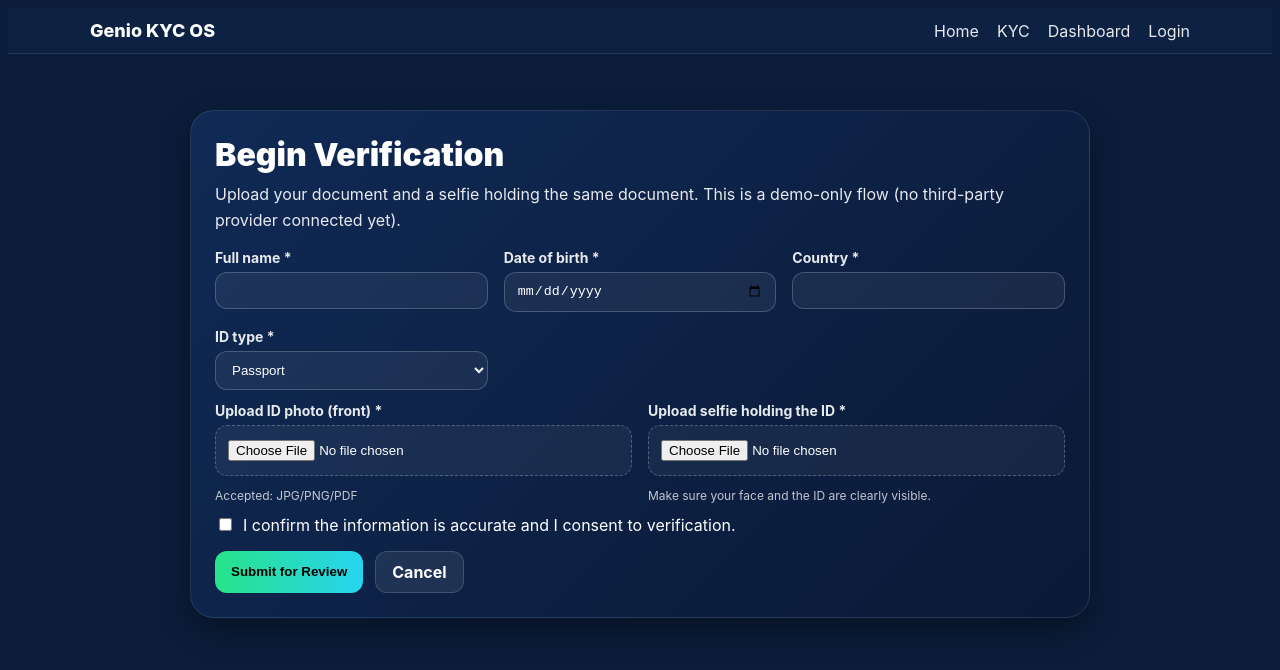
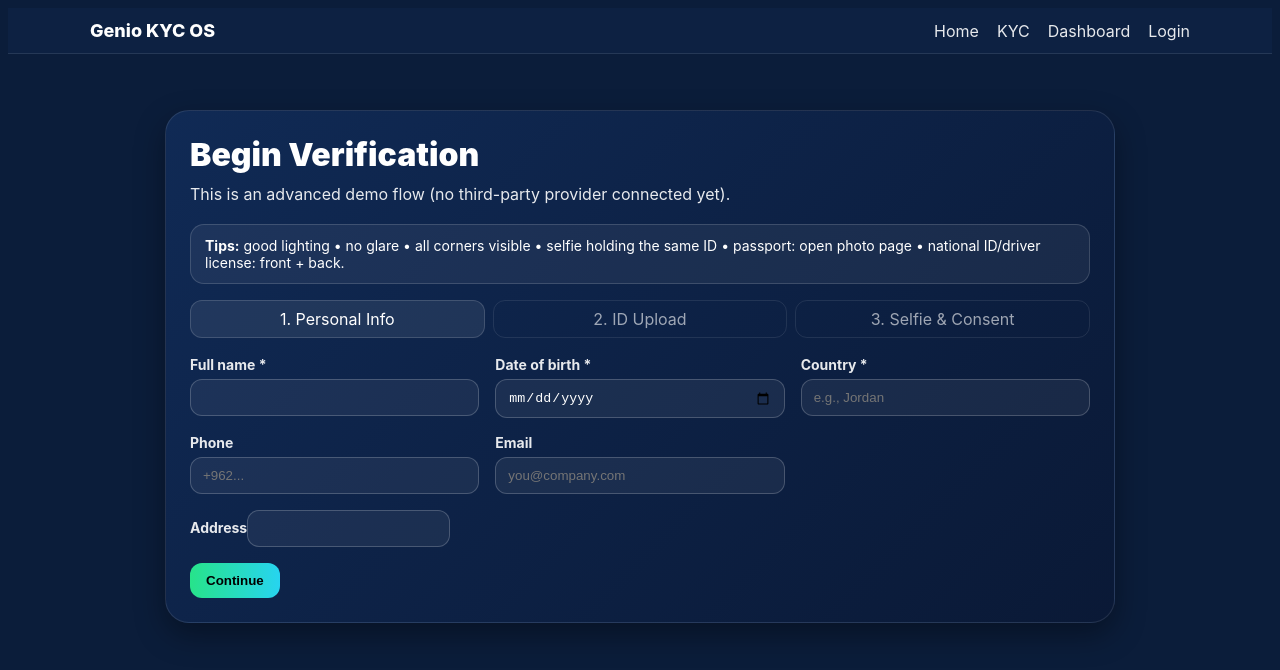
Before and after one commit to genio-ai/genio-os, a Next.js app: page /kyc in a window 1280 px wide. Shown: the top 670 px of the page. Built offline with nearby package versions, Linux system fonts and the light colour scheme.

Commit message:
Update kyc.js

```diff
--- a/pages/kyc.js
+++ b/pages/kyc.js
@@ -1,82 +1,148 @@
-// pages/kyc.js  (pure CSS-in-JS MVP)
+// pages/kyc.js  — Genio KYC OS (advanced demo)
 import Head from "next/head";
 import Link from "next/link";
-import { useState } from "react";
+import { useMemo, useState } from "react";
 
 const ui = {
   page:{minHeight:"100vh",background:"#0B1D3A",color:"#fff",fontFamily:"-apple-system, Segoe UI, Roboto, Arial, sans-serif"},
-  wrap:{maxWidth:900,margin:"0 auto",padding:"56px 16px"},
+  header:{position:"sticky",top:0,zIndex:50,background:"rgba(14,35,68,0.9)",backdropFilter:"blur(6px)",borderBottom:"1px solid rgba(255,255,255,0.1)"},
+  nav:{maxWidth:1100,margin:"0 auto",padding:"12px 16px",display:"flex",justifyContent:"space-between",alignItems:"center"},
+  brand:{fontWeight:800,fontSize:18},
+  navUl:{display:"flex",gap:18,listStyle:"none",margin:0,padding:0},
+  link:{color:"rgba(255,255,255,0.9)",textDecoration:"none"},
+  wrap:{maxWidth:950,margin:"0 auto",padding:"56px 16px"},
   card:{border:"1px solid rgba(255,255,255,0.1)",background:"linear-gradient(135deg,#102A55,#0A1936)",borderRadius:24,padding:24,boxShadow:"0 12px 30px rgba(0,0,0,0.35)"},
   h1:{fontSize:32,fontWeight:900,margin:"0 0 8px"},
   p:{opacity:.9,lineHeight:1.6,margin:"0 0 16px"},
+  tips:{borderRadius:14,padding:"12px 14px",background:"rgba(255,255,255,0.06)",border:"1px solid rgba(255,255,255,0.15)",fontSize:14,marginBottom:16},
+  steps:{display:"grid",gridTemplateColumns:"repeat(3,1fr)",gap:8,margin:"6px 0 18px"},
+  step:{textAlign:"center",padding:"8px 10px",borderRadius:12,border:"1px solid rgba(255,255,255,0.15)",opacity:.6},
+  stepAct:{opacity:1,background:"rgba(255,255,255,0.08)"},
   grid:{display:"grid",gridTemplateColumns:"repeat(auto-fit,minmax(240px,1fr))",gap:16,marginTop:12},
   field:{display:"flex",flexDirection:"column",gap:6},
   label:{fontWeight:700,fontSize:14,opacity:.9},
   input:{borderRadius:12,border:"1px solid rgba(255,255,255,0.2)",background:"rgba(255,255,255,0.06)",color:"#fff",padding:"10px 12px",outline:"none"},
   file:{borderRadius:12,border:"1px dashed rgba(255,255,255,0.25)",background:"rgba(255,255,255,0.05)",color:"#fff",padding:"14px 12px"},
+  note:{fontSize:12,opacity:.72,marginTop:4},
   row:{display:"flex",gap:12,flexWrap:"wrap",marginTop:16},
-  btnPrimary:{borderRadius:12,padding:"10px 16px",fontWeight:700,color:"#000",background:"linear-gradient(90deg,#27E38A,#27D4F0)",textDecoration:"none",border:"none",cursor:"pointer"},
-  btnGhost:{borderRadius:12,padding:"10px 16px",fontWeight:700,border:"1px solid rgba(255,255,255,0.15)",background:"rgba(255,255,255,0.08)",textDecoration:"none",color:"#fff"},
-  note:{fontSize:12,opacity:.75,marginTop:6},
-  ok:{marginTop:16,padding:"12px 14px",borderRadius:12,background:"rgba(39,227,138,0.15)",border:"1px solid rgba(39,227,138,0.35)"},
-  err:{marginTop:16,padding:"12px 14px",borderRadius:12,background:"rgba(227,55,55,0.15)",border:"1px solid rgba(227,55,55,0.35)"},
-  header:{position:"sticky",top:0,zIndex:50,background:"rgba(14,35,68,0.9)",backdropFilter:"blur(6px)",borderBottom:"1px solid rgba(255,255,255,0.1)"},
-  nav:{maxWidth:1100,margin:"0 auto",padding:"12px 16px",display:"flex",justifyContent:"space-between",alignItems:"center"},
-  brand:{fontWeight:800,fontSize:18},
-  navUl:{display:"flex",gap:18,listStyle:"none",margin:0,padding:0},
-  link:{color:"rgba(255,255,255,0.9)",textDecoration:"none"},
+  btnPri:{borderRadius:12,padding:"10px 16px",fontWeight:700,color:"#000",background:"linear-gradient(90deg,#27E38A,#27D4F0)",border:"none",cursor:"pointer"},
+  btn:{borderRadius:12,padding:"10px 16px",fontWeight:700,border:"1px solid rgba(255,255,255,0.15)",background:"rgba(255,255,255,0.08)",color:"#fff",cursor:"pointer"},
+  err:{marginTop:10,padding:"10px 12px",borderRadius:12,background:"rgba(227,55,55,0.15)",border:"1px solid rgba(227,55,55,0.35)"},
+  ok:{marginTop:10,padding:"10px 12px",borderRadius:12,background:"rgba(39,227,138,0.15)",border:"1px solid rgba(39,227,138,0.35)"},
+  preview:{marginTop:8,display:"flex",gap:10,flexWrap:"wrap"},
+  img:{width:120,height:80,objectFit:"cover",borderRadius:10,border:"1px solid rgba(255,255,255,0.2)"},
 };
 
+const MAX_SIZE = 8 * 1024 * 1024; // 8MB
+
 export default function KYC(){
+  const [step,setStep] = useState(1);
+
+  // بيانات المستخدم
   const [form,setForm] = useState({
-    fullName:"", dob:"", country:"", idType:"passport", address:"",
-    consent:false
+    fullName:"", dob:"", country:"",
+    phone:"", email:"", address:"",
+    idType:"passport", consent:false
   });
-  const [idFile,setIdFile] = useState(null);
-  const [selfieFile,setSelfieFile] = useState(null);
-  const [status,setStatus] = useState({ok:false,msg:""});
 
-  const onChange = (e)=> setForm({...form,[e.target.name]:
-    e.target.type==="checkbox"? e.target.checked : e.target.value });
+  // ملفات
+  const [idFront,setIdFront]   = useState(null);   // لكل الأنواع
+  const [idBack,setIdBack]     = useState(null);   // للهوية الوطنية/رخصة
+  const [selfie,setSelfie]     = useState(null);   // سيلفي حامل الهوية
 
-  const handleSubmit = async (e)=>{
+  // رسائل النظام
+  const [msg,setMsg] = useState({ok:false, text:""});
+
+  // معاينة
+  const preview = useMemo(()=>({
+    idFront: idFront ? URL.createObjectURL(idFront) : "",
+    idBack : idBack  ? URL.createObjectURL(idBack)  : "",
+    selfie : selfie  ? URL.createObjectURL(selfie)  : "",
+  }),[idFront,idBack,selfie]);
+
+  const onChange = (e)=>{
+    const {name,value,type,checked} = e.target;
+    setForm(prev=>({...prev,[name]: type==="checkbox"? checked : value}));
+  };
+
+  const checkFile = (f, acceptImageOnly=false)=>{
+    if(!f) return "Missing file";
+    if(f.size > MAX_SIZE) return "File too large (max 8MB)";
+    if(acceptImageOnly && !f.type.startsWith("image/")) return "Image required";
+    return "";
+  };
+
+  // تحقق لكل خطوة
+  const validateStep = ()=>{
+    if(step===1){
+      if(!form.fullName || !form.dob || !form.country) return "Name, date of birth and country are required";
+      if(form.email && !/^\S+@\S+\.\S+$/.test(form.email)) return "Invalid email format";
+      if(form.phone && !/^\+?[0-9\-() ]{7,}$/.test(form.phone)) return "Invalid phone number";
+      return "";
+    }
+    if(step===2){
+      const e1 = checkFile(idFront,false);
+      if(e1) return "ID (front) is required";
+      if(form.idType!=="passport"){
+        const e2 = checkFile(idBack,false);
+        if(e2) return "ID (back) is required";
+      }
+      return "";
+    }
+    if(step===3){
+      const e3 = checkFile(selfie,true);
+      if(e3) return "Selfie holding the ID is required";
+      if(!form.consent) return "You must accept consent";
+      return "";
+    }
+    return "";
+  };
+
+  const next = ()=>{
+    const err = validateStep();
+    if(err){ setMsg({ok:false,text:err}); return; }
+    setMsg({ok:true,text:"Looks good"}); setStep(s=>Math.min(s+1,3));
+  };
+  const back = ()=>{ setMsg({ok:false,text:""}); setStep(s=>Math.max(s-1,1)); };
+
+  const handleSubmit = (e)=>{
     e.preventDefault();
-    // basic validation
-    if(!form.fullName || !form.dob || !form.country || !idFile || !selfieFile || !form.consent){
-      setStatus({ok:false,msg:"Please complete all required fields, upload ID and selfie, and accept consent."});
-      return;
-    }
-    // mock persist (localStorage)
+    const err = validateStep();
+    if(err){ setMsg({ok:false,text:err}); return; }
+
+    // قواعد قبول/رفض بسيطة (demo “smart rules”)
+    // - رفض إن كان البلد فاضي
+    // - رفض ID Back مفقود لما النوع ليس جواز
+    // - غير ذلك pending
+    let status = "pending";
+    if(!form.country) status = "rejected";
+    if(form.idType!=="passport" && !idBack) status = "rejected";
+
+    const record = {
+      id: crypto?.randomUUID ? crypto.randomUUID() : String(Date.now()),
+      status,
+      ...form,
+      idFrontName: idFront?.name,
+      idBackName : idBack?.name,
+      selfieName : selfie?.name,
+      submittedAt: new Date().toISOString()
+    };
+
     try{
-      const payload = {
-        ...form,
-        idFileName:idFile?.name,
-        selfieFileName:selfieFile?.name,
-        submittedAt:new Date().toISOString()
-      };
-      if (typeof window !== "undefined") {
       const list = JSON.parse(localStorage.getItem("genio_kyc")||"[]");
-        list.push(payload);
+      list.push(record);
       localStorage.setItem("genio_kyc", JSON.stringify(list));
-      }
-      setStatus({ok:true,msg:"Submitted. Your verification is being reviewed (demo)."});
-      // optional: redirect later -> /dashboard
-      // setTimeout(()=>window.location.href="/dashboard",1000);
-    }catch(err){
-      setStatus({ok:false,msg:"Unexpected error. Please try again."});
+      setMsg({ok:true,text:`Submitted. Status: ${status}. View it in Dashboard.`});
+    }catch{
+      setMsg({ok:false,text:"Unexpected error while saving. Try again."});
     }
   };
 
   return (
     <>
-      <Head>
-        <title>KYC — Genio KYC OS</title>
-        <meta name="google" content="notranslate"/>
-        <meta httpEquiv="Content-Language" content="en"/>
-      </Head>
+      <Head><title>KYC — Genio KYC OS</title></Head>
 
       <main style={ui.page}>
-        {/* Top bar */}
         <header style={ui.header}>
           <nav style={ui.nav}>
             <div style={ui.brand}>Genio KYC OS</div>
@@ -92,45 +158,104 @@ export default function KYC(){
         <section style={ui.wrap}>
           <div style={ui.card}>
             <h1 style={ui.h1}>Begin Verification</h1>
-            <p style={ui.p}>
-              Upload your document and a selfie holding the same document. This is a demo-only flow
-              (no third-party provider connected yet).
-            </p>
+            <p style={ui.p}>This is an advanced demo flow (no third-party provider connected yet).</p>
+
+            {/* تعليمات */}
+            <div style={ui.tips}>
+              <b>Tips:</b> good lighting • no glare • all corners visible • selfie holding the same ID • passport: open photo page • national ID/driver license: front + back.
+            </div>
+
+            {/* شريط الخطوات */}
+            <div style={ui.steps}>
+              <div style={{...ui.step, ...(step===1?ui.stepAct:{})}}>1. Personal Info</div>
+              <div style={{...ui.step, ...(step===2?ui.stepAct:{})}}>2. ID Upload</div>
+              <div style={{...ui.step, ...(step===3?ui.stepAct:{})}}>3. Selfie & Consent</div>
+            </div>
 
             <form onSubmit={handleSubmit}>
+              {/* STEP 1 */}
+              {step===1 && (
+                <>
                   <div style={ui.grid}>
                     <div style={ui.field}>
                       <label style={ui.label}>Full name *</label>
-                  <input name="fullName" value={form.fullName} onChange={onChange} style={ui.input} />
+                      <input style={ui.input} name="fullName" value={form.fullName} onChange={onChange}/>
                     </div>
                     <div style={ui.field}>
                       <label style={ui.label}>Date of birth *</label>
-                  <input type="date" name="dob" value={form.dob} onChange={onChange} style={ui.input}/>
+                      <input style={ui.input} type="date" name="dob" value={form.dob} onChange={onChange}/>
                     </div>
                     <div style={ui.field}>
                       <label style={ui.label}>Country *</label>
-                  <input name="country" value={form.country} onChange={onChange} style={ui.input}/>
+                      <input style={ui.input} name="country" value={form.country} onChange={onChange} placeholder="e.g., Jordan"/>
                     </div>
                     <div style={ui.field}>
+                      <label style={ui.label}>Phone</label>
+                      <input style={ui.input} name="phone" value={form.phone} onChange={onChange} placeholder="+962..."/>
+                    </div>
+                    <div style={ui.field}>
+                      <label style={ui.label}>Email</label>
+                      <input style={ui.input} name="email" value={form.email} onChange={onChange} placeholder="you@company.com"/>
+                    </div>
+                    <div style={ui.field} style={{gridColumn:"1/-1"}}>
+                      <label style={ui.label}>Address</label>
+                      <input style={ui.input} name="address" value={form.address} onChange={onChange}/>
+                    </div>
+                  </div>
+
+                  <div style={ui.row}>
+                    <button type="button" onClick={next} style={ui.btnPri}>Continue</button>
+                  </div>
+                </>
+              )}
+
+              {/* STEP 2 */}
+              {step===2 && (
+                <>
+                  <div style={ui.grid}>
+                    <div className="idType" style={ui.field}>
                       <label style={ui.label}>ID type *</label>
                       <select name="idType" value={form.idType} onChange={onChange} style={ui.input}>
                         <option value="passport">Passport</option>
                         <option value="nid">National ID</option>
                         <option value="dl">Driver License</option>
                       </select>
+                      <div style={ui.note}>
+                        Passport: one photo. National ID / Driver License: front + back.
                       </div>
                     </div>
 
+                    <div style={ui.field}>
+                      <label style={ui.label}>Upload ID (front) *</label>
+                      <input type="file" accept="image/*,application/pdf" onChange={(e)=>setIdFront(e.target.files?.[0]||null)} style={ui.file}/>
+                      {preview.idFront && <div style={ui.preview}><img src={preview.idFront} style={ui.img} alt="id-front"/></div>}
+                    </div>
+
+                    {form.idType!=="passport" && (
+                      <div style={ui.field}>
+                        <label style={ui.label}>Upload ID (back) *</label>
+                        <input type="file" accept="image/*,application/pdf" onChange={(e)=>setIdBack(e.target.files?.[0]||null)} style={ui.file}/>
+                        {preview.idBack && <div style={ui.preview}><img src={preview.idBack} style={ui.img} alt="id-back"/></div>}
+                      </div>
+                    )}
+                  </div>
+
+                  <div style={ui.row}>
+                    <button type="button" onClick={back} style={ui.btn}>Back</button>
+                    <button type="button" onClick={next} style={ui.btnPri}>Continue</button>
+                  </div>
+                </>
+              )}
+
+              {/* STEP 3 */}
+              {step===3 && (
+                <>
                   <div style={ui.grid}>
                     <div style={ui.field}>
-                  <label style={ui.label}>Upload ID photo (front) *</label>
-                  <input type="file" accept="image/*,application/pdf" onChange={(e)=>setIdFile(e.target.files?.[0]||null)} style={ui.file}/>
-                  <span style={ui.note}>Accepted: JPG/PNG/PDF</span>
-                </div>
-                <div style={ui.field}>
-                  <label style={ui.label}>Upload selfie holding the ID *</label>
-                  <input type="file" accept="image/*" onChange={(e)=>setSelfieFile(e.target.files?.[0]||null)} style={ui.file}/>
-                  <span style={ui.note}>Make sure your face and the ID are clearly visible.</span>
+                      <label style={ui.label}>Upload selfie holding your ID *</label>
+                      <input type="file" accept="image/*" onChange={(e)=>setSelfie(e.target.files?.[0]||null)} style={ui.file}/>
+                      {preview.selfie && <div style={ui.preview}><img src={preview.selfie} style={{...ui.img,height:120}} alt="selfie"/></div>}
+                      <div style={ui.note}>Face and ID must be fully visible. No sunglasses or heavy filters.</div>
                     </div>
                   </div>
 
@@ -142,16 +267,15 @@ export default function KYC(){
                   </div>
 
                   <div style={ui.row}>
-                <button type="submit" style={ui.btnPrimary}>Submit for Review</button>
-                <Link href="/" style={ui.btnGhost}>Cancel</Link>
+                    <button type="button" onClick={back} style={ui.btn}>Back</button>
+                    <button type="submit" style={ui.btnPri}>Submit for Review</button>
+                    <Link href="/dashboard" style={ui.btn}>Go to Dashboard</Link>
                   </div>
+                </>
+              )}
             </form>
 
-            {status.msg && (
-              <div style={status.ok ? ui.ok : ui.err}>
-                {status.msg}
-              </div>
-            )}
+            {msg.text && <div style={msg.ok?ui.ok:ui.err}>{msg.text}</div>}
           </div>
         </section>
       </main>
```
Lines whose indentation alone changed are shown as unchanged.
